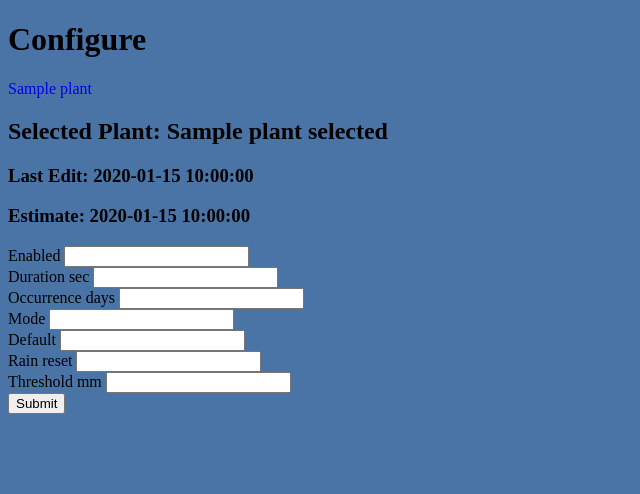
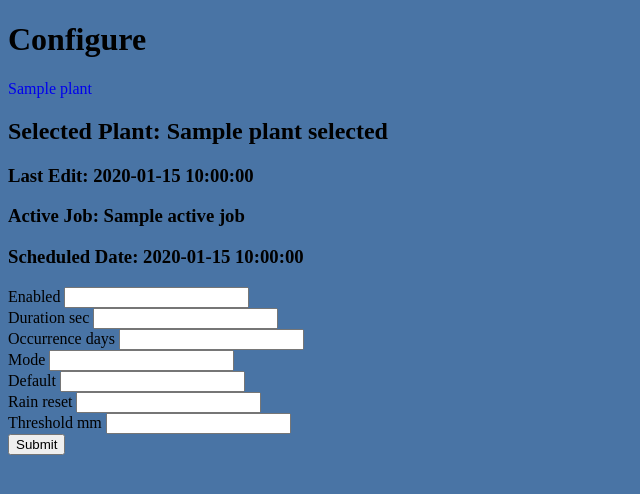
Before and after one commit to PetercSnk/web-app-garden, a Python web app: template web-application-bp/app/water/templates/water/configure.html in a window 1280 px wide. Shown: the top 494 px of the page, without its empty margins (0-640 px from the left). Run offline with Jinja, Linux system fonts and the light colour scheme; the template is opened without the code that fills it: most values are stand-ins (such as "Sample title", 1, 10 or a date in 2020); form fields are guessed from the names that the template uses.

Commit message:
changed estimate to show actual job info

```diff
--- a/web-application-bp/app/water/templates/water/configure.html
+++ b/web-application-bp/app/water/templates/water/configure.html
@@ -9,7 +9,12 @@
     {% endfor %}
     <h2>Selected Plant: {{ plant_selected.name }}</h2>
     <h3>Last Edit: {{ format_date(plant_selected.config.last_edit) }}</h3>
-    <h3>Estimate: {{ format_date(plant_selected.config.estimate) }}</h3>
+    {% if active_job %}
+        <h3>Active Job: {{ active_job.name }}</h3>
+        <h3>Scheduled Date: {{ format_date(active_job.next_run_time) }}</h3>
+    {% else %}
+        <h3>Disabled</h3>
+    {% endif %}
     <form action="" method="post">
         <dl>
             {{ config_form.hidden_tag() }}
```
